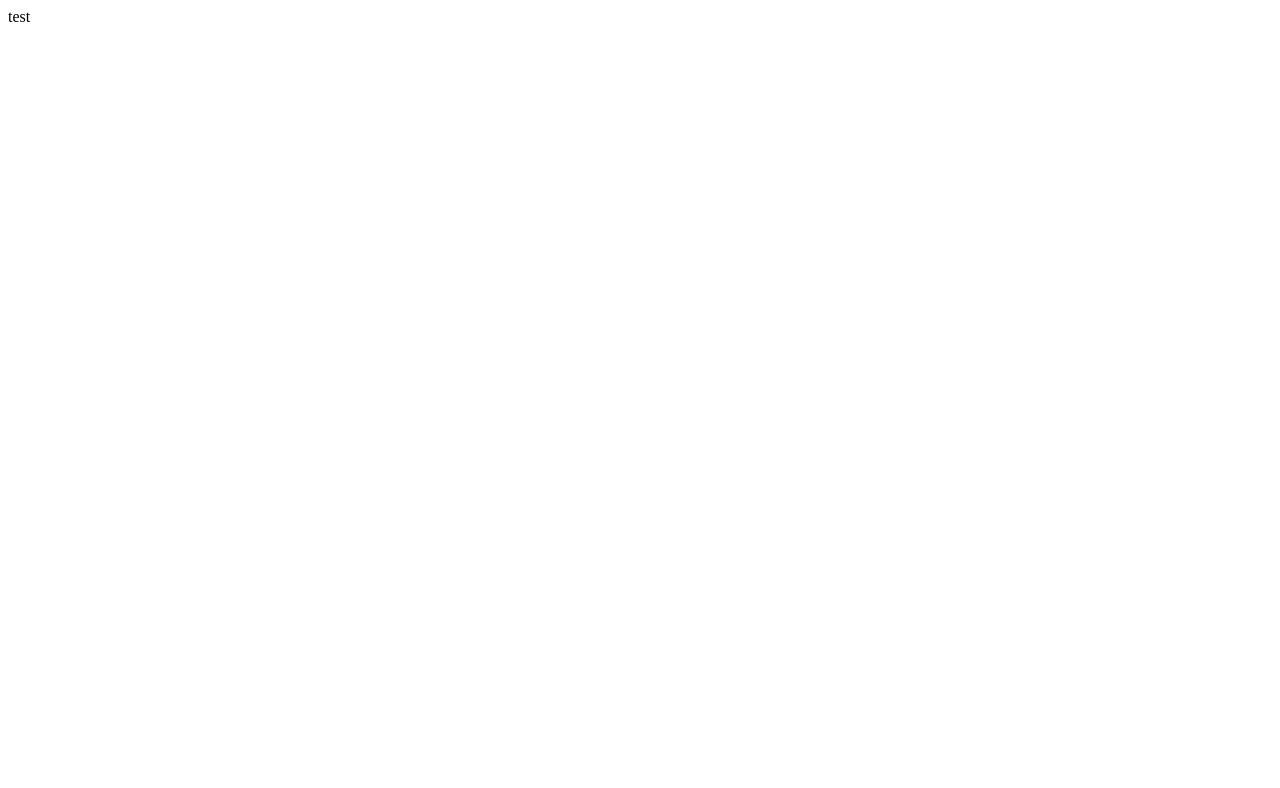
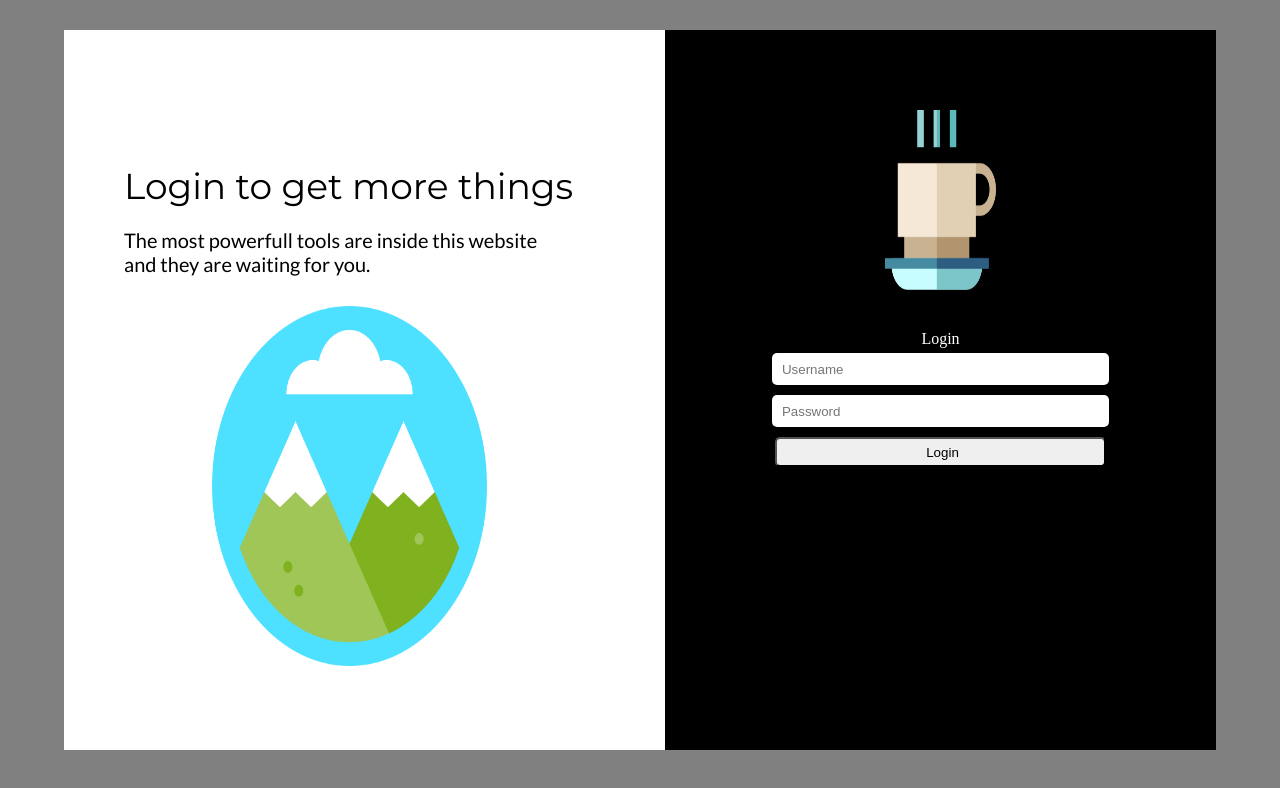
Before and after one commit to yoga1234/javascript-simple-form-validation, a plain HTML site: page index.html in a window 1280 px wide. Drawn offline with Linux system fonts and the light colour scheme.

Commit message:
fixed css

```diff
--- a/index.html
+++ b/index.html
@@ -1,12 +1,38 @@
 <!DOCTYPE html>
 <html lang="en" dir="ltr">
+
 <head>
   <meta charset="utf-8">
   <title>Login</title>
   <link rel="stylesheet" href="style.css">
+  <!-- font for heading -->
+  <link href="https://fonts.googleapis.com/css?family=Montserrat&display=swap" rel="stylesheet">
+  <!-- font for sub-heading -->
+  <link href="https://fonts.googleapis.com/css?family=Lato|Montserrat&display=swap" rel="stylesheet">
 </head>
+
 <body>
-    test
+  <div class="container">
+    <div class="left-side">
+      <div class="left-heading">
+        Login to get more things
+      </div>
+      <div class="left-sub-heading">
+        The most powerfull tools are inside this website and they are waiting for you.
+      </div>
+      <img src="peaks.png" alt="Mountain image png" class="left-image">
+    </div>
+    <div class="right-side">
+      <img src="coffee-cup.png" alt="Coffee cup image" class="right-image">
+      <span class="right-heading">Login</span>
+      <form action="#" method="post">
+        <input type="text" name="username" placeholder="Username">
+        <input type="password" name="password" placeholder="Password">
+        <button class="button-submit" type="subit" name="submit">Login</button>
+      </form>
+    </div>
+  </div>
   <script src="script.js" charset="utf-8"></script>
 </body>
+
 </html>
--- a/style.css
+++ b/style.css
@@ -0,0 +1,80 @@
+body, html{
+  background-color: grey;
+  height: 100%;
+  width: 100%;
+  margin: 0;
+  padding: 0;
+}
+.container{
+  margin: 30px auto;
+  width: 90%;
+  height: 90%;
+  display: flex;
+}
+/* Left side style */
+.left-side{
+  width: 50%;
+  background-color: #fff;
+  display: flex;
+  flex-direction: column;
+  justify-content: center;
+  padding: 0 40px 0 10px;
+}
+.left-heading{
+  font-family: Montserrat, sans-serif;
+  font-size: 36px;
+  margin-top: 50px;
+  margin-bottom: 20px;
+  margin-left: 50px;
+}
+.left-sub-heading{
+  width: 75%;
+  font-size: 20px;
+  font-family: Lato, sans-serif;
+  margin-bottom: 30px;
+  margin-left: 50px;
+}
+.left-image{
+  width: 50%;
+  height: 50%;
+  margin: 0 auto;
+}
+
+/* Right side style */
+.right-side{
+  width: 50%;
+  height: 100%;
+  background-color: #000;
+  display: flex;
+  flex-direction: column;
+}
+.right-image{
+  width: 20%;
+  height: 25%;
+  margin: 80px auto 40px auto;
+}
+.right-heading{
+  margin: 0 auto;
+  color: #fff;
+}
+.right-side form{
+  display: flex;
+  flex-direction: column;
+  justify-content: center;
+}
+.right-side form input[type=text], .right-side form input[type=password]{
+  width: 59%;
+  height: 30px;
+  border: none;
+  margin: 5px auto;
+  border-radius: 5px;
+  padding-left: 10px;
+}
+.button-submit{
+  width: 60%;
+  margin: auto;
+  margin-top: 5px;
+  padding-left: 10px;
+  height: 30px;
+  border-radius: 5px;
+}
```
Also changed, not shown: coffee-cup.png (added), peaks.png (added). Lines whose indentation alone changed are shown as unchanged.
